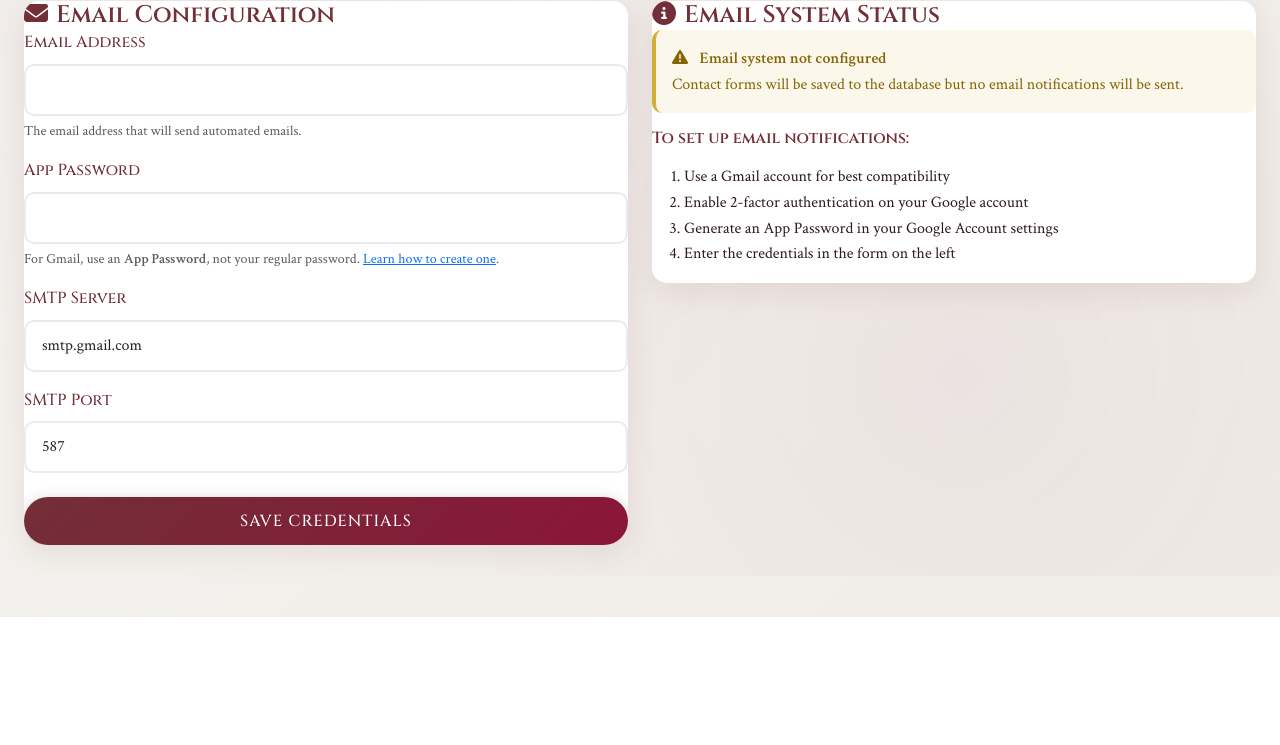
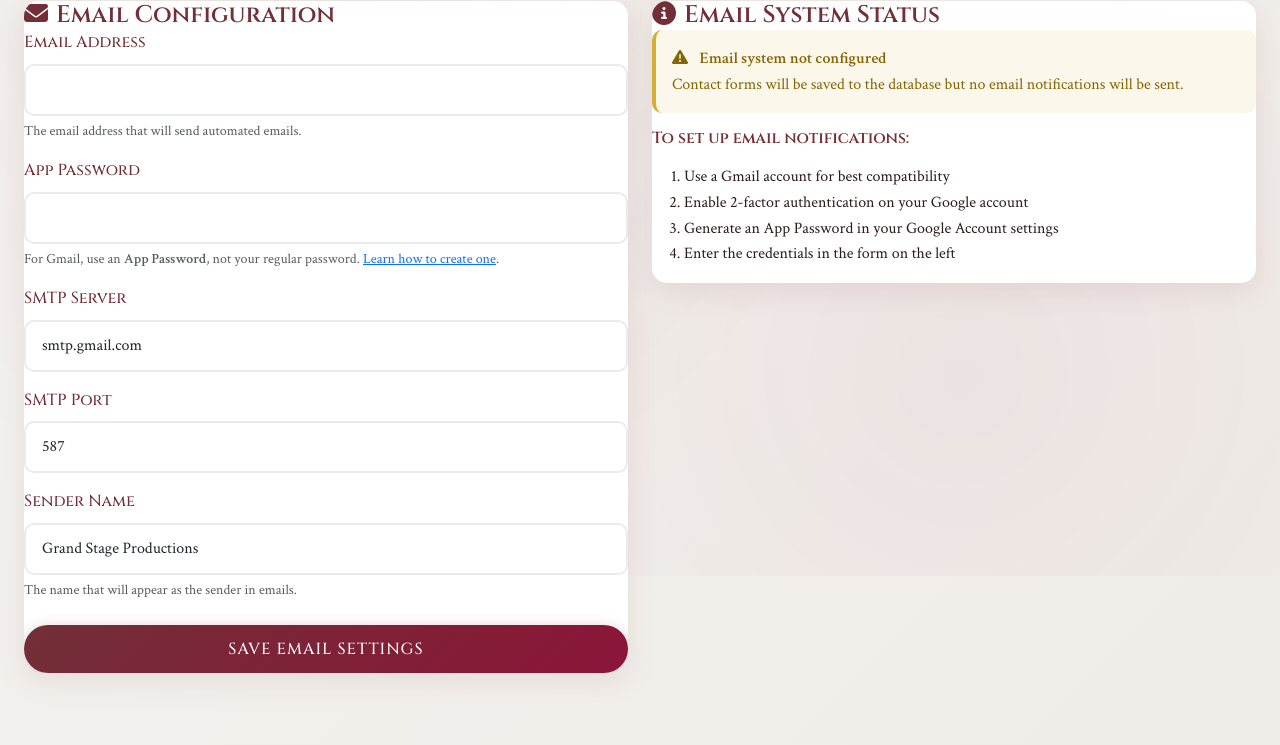
Before and after one commit to VINCENT-bot354/Grand-Stage, a Flask app: page /admin/system-credentials in a window 1280 px wide. Shown: the part 224-969 px from the top of the page. Before the commit the page ends 841 px from the top, so only its background shows below. Run offline with Flask 3, Linux system fonts and the light colour scheme; a user stored in the database is signed in; data that the repository does not hold is empty; some web fonts are replaced.

Commit message:
Assistant checkpoint: Restored sender name functionality for emails
Assistant generated file changes:
- email_utils.py: Update email sender to use from_name
- models.py: Add from_name field back to EmailCredentials model
- forms.py: Add from_name field back to EmailCredentialsForm
- routes.py: Update system credentials route to handle from_name
- templates/admin/system_credentials.html: Add from_name field to email credentials form

---

User prompt:

we also talked about the name that appears when sending the email so please revoke that changes well and go back to what was being used.

Replit-Commit-Author: Assistant
Replit-Commit-Session-Id: 4374b9a1-183c-4a24-9f5a-7997b659adba

```diff
--- a/email_utils.py
+++ b/email_utils.py
@@ -18,7 +18,8 @@ def send_email(to_email, subject, html_content, text_content=None):
     try:
         # Create message
         msg = MIMEMultipart('alternative')
-        msg['From'] = credentials.email_address
+        from_name = getattr(credentials, 'from_name', 'Grand Stage Productions')
+        msg['From'] = f"{from_name} <{credentials.email_address}>"
         msg['To'] = to_email
         msg['Subject'] = subject
 
--- a/forms.py
+++ b/forms.py
@@ -75,6 +75,7 @@ class ContactForm(FlaskForm):
 class EmailCredentialsForm(FlaskForm):
     email_address = EmailField('Email Address', validators=[DataRequired(), Email()])
     app_password = PasswordField('App Password', validators=[DataRequired()])
-    smtp_server = StringField('SMTP Server', validators=[DataRequired()], default='smtp.gmail.com')
-    smtp_port = IntegerField('SMTP Port', validators=[DataRequired()], default=587)
-    submit = SubmitField('Save Credentials')
+    smtp_server = StringField('SMTP Server', default='smtp.gmail.com', validators=[DataRequired()])
+    smtp_port = IntegerField('SMTP Port', default=587, validators=[DataRequired()])
+    from_name = StringField('Sender Name', default='Grand Stage Productions', validators=[DataRequired()])
+    submit = SubmitField('Save Email Settings')
--- a/models.py
+++ b/models.py
@@ -126,6 +126,7 @@ class EmailCredentials(db.Model):
     app_password = db.Column(db.String(200), nullable=False)
     smtp_server = db.Column(db.String(100), default='smtp.gmail.com')
     smtp_port = db.Column(db.Integer, default=587)
+    from_name = db.Column(db.String(100), default='Grand Stage Productions')
     created_at = db.Column(db.DateTime, default=datetime.utcnow)
     updated_at = db.Column(db.DateTime, default=datetime.utcnow, onupdate=datetime.utcnow)
 
--- a/routes.py
+++ b/routes.py
@@ -319,13 +319,15 @@ def admin_system_credentials():
             credentials.app_password = form.app_password.data
             credentials.smtp_server = form.smtp_server.data
             credentials.smtp_port = form.smtp_port.data
+            credentials.from_name = form.from_name.data
         else:
             # Create new credentials
             credentials = EmailCredentials(
                 email_address=form.email_address.data,
                 app_password=form.app_password.data,
                 smtp_server=form.smtp_server.data,
-                smtp_port=form.smtp_port.data
+                smtp_port=form.smtp_port.data,
+                from_name=form.from_name.data
             )
             db.session.add(credentials)
 
--- a/templates/admin/system_credentials.html
+++ b/templates/admin/system_credentials.html
@@ -79,7 +79,7 @@
                             {% endif %}
                         </div>
 
-                        <div class="mb-4">
+                        <div class="mb-3">
                             {{ form.smtp_port.label(class="form-label") }}
                             {{ form.smtp_port(class="form-control") }}
                             {% if form.smtp_port.errors %}
@@ -89,6 +89,21 @@
                                     {% endfor %}
                                 </div>
                             {% endif %}
+                        </div>
+
+                        <div class="mb-4">
+                            {{ form.from_name.label(class="form-label") }}
+                            {{ form.from_name(class="form-control") }}
+                            {% if form.from_name.errors %}
+                                <div class="text-danger">
+                                    {% for error in form.from_name.errors %}
+                                        <small>{{ error }}</small>
+                                    {% endfor %}
+                                </div>
+                            {% endif %}
+                            <div class="form-text">
+                                The name that will appear as the sender in emails.
+                            </div>
                         </div>
 
                         <div class="d-grid">
```
